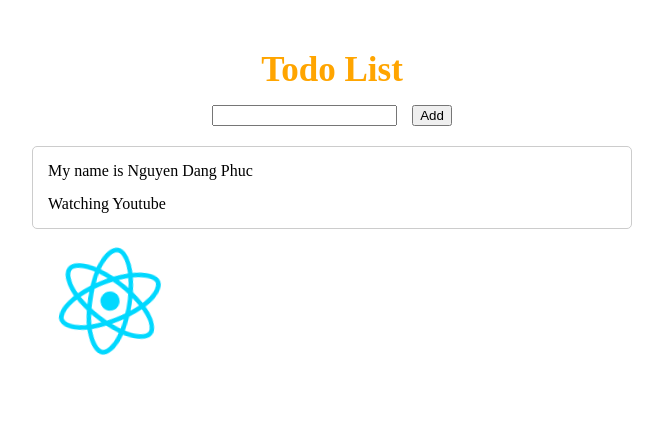
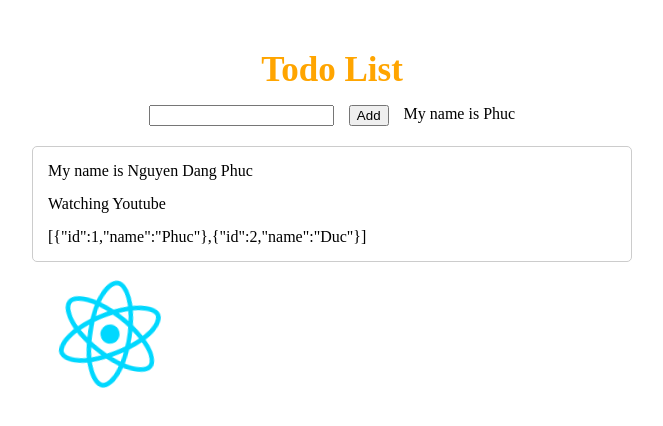
Before and after one commit to NHACTAOHOCBAI/Finally-React-Ultimate, a React (Vite) app: page / in a window 1280 px wide. Shown: the top 426 px of the page, without its empty margins (308-971 px from the left). Built offline with nearby package versions, Linux system fonts and the light colour scheme.

Commit message:
video 37-State va props

```diff
--- a/src/App.jsx
+++ b/src/App.jsx
@@ -2,7 +2,12 @@ import './components/todo/todo.css'
 import TodoData from './components/todo/TodoData'
 import TodoNew from './components/todo/TodoNew'
 import ReactLogo from './assets/react.svg'
+import { useState } from 'react'
 const App = () => {
+  const [todoList, setTodoList] = useState([
+    { id: 1, name: "Phuc" },
+    { id: 2, name: "Duc" }
+  ])
   const Name = "Nguyen Dang Phuc";
   const Age = 19;
   const Obj = {
@@ -22,6 +27,7 @@ const App = () => {
         Name={Name}
         Age={Age}
         Obj={Obj}
+        todoList={todoList}
       />
       <div>
         <img src={ReactLogo} className='logo' />
--- a/src/components/todo/TodoData.jsx
+++ b/src/components/todo/TodoData.jsx
@@ -1,9 +1,10 @@
 const TodoData = (props) => {
-    const { Name, Age, Obj } = props;
+    const { Name, Age, Obj, todoList } = props;
     return (
         <div className="todo-data">
             <div> My name is {Name}</div>
             <div> Watching Youtube</div>
+            <div>{JSON.stringify(todoList)}</div>
         </div>
     )
 }
--- a/src/components/todo/TodoNew.jsx
+++ b/src/components/todo/TodoNew.jsx
@@ -1,10 +1,13 @@
+import { useState } from "react";
+
 const TodoNew = (props) => {
+    const [valueInput, setValueInput] = useState("Phuc")
     const { addNewTodo } = props;
     const handleClick = () => {
         alert("Click me");
     }
     const handleOnChange = (name) => {
-        console.log(name);
+        setValueInput(name);
     }
     return (
         <div className="todo-new">
@@ -15,6 +18,7 @@ const TodoNew = (props) => {
                 style={{ cursor: "pointer" }}
                 onClick={handleClick}
             >Add</button>
+            <div>My name is {valueInput}</div>
         </div>
     )
 }
```
